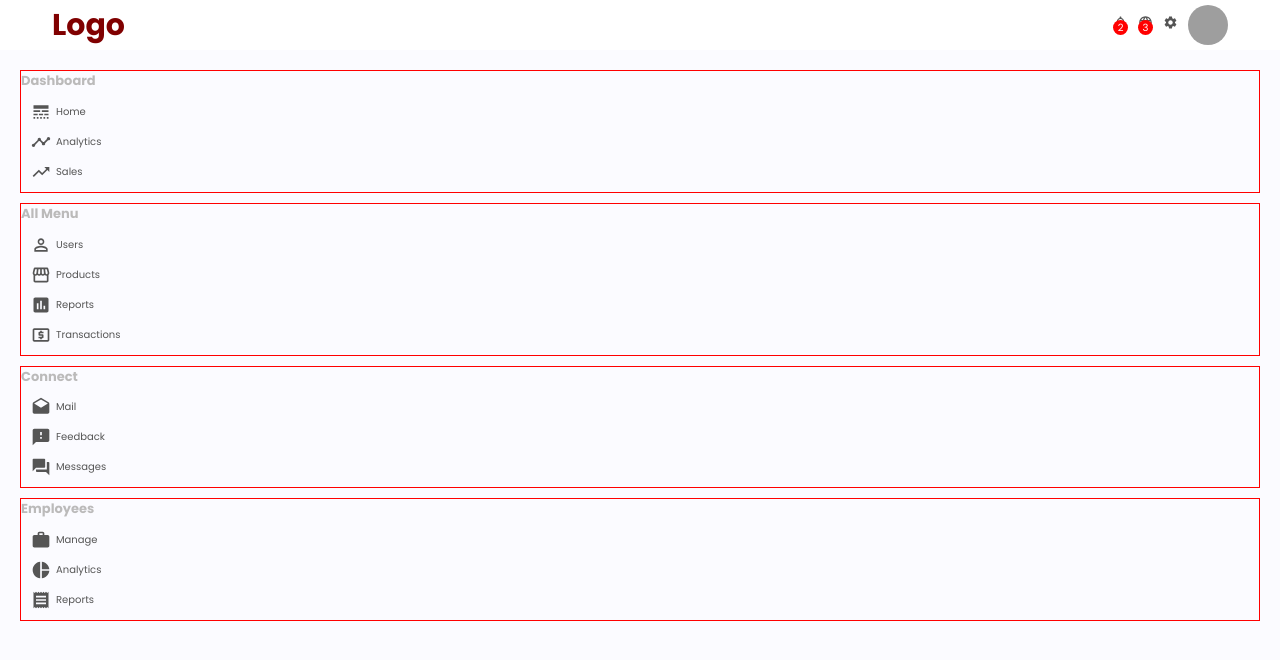
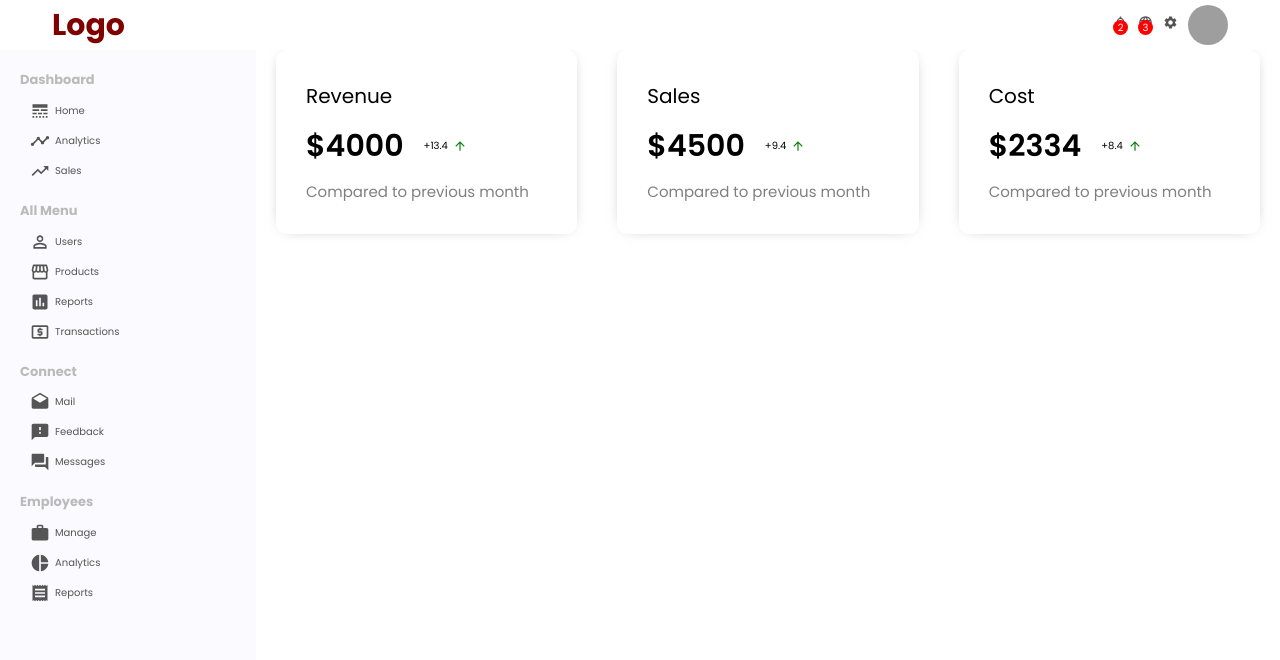
Before and after one commit to SeunJay/dashboard, a React (Create React App) app: page / in a window 1280 px wide. Shown: the top 660 px of the page. Built offline with nearby package versions, Linux system fonts and the light colour scheme; grey boxes are pictures that could not be loaded.

Commit message:
create home section for dashboard

```diff
--- a/src/App.js
+++ b/src/App.js
@@ -1,5 +1,5 @@
 import './App.css';
-import Dashboard from './pages/Dashboard';
+import Dashboard from './pages/dashboard/Dashboard';
 
 function App() {
   return (
--- /dev/null
+++ b/src/components/featured/Feature.js
@@ -0,0 +1,33 @@
+import React from 'react';
+
+import {
+  FeaturedContainer,
+  FeaturedItem,
+  FeaturedTitle,
+  FeaturedMoneyContainer,
+  FeaturedSub,
+} from './featured.styles';
+import { featureData } from '../../data/dummyData';
+import { ArrowUpward } from '@material-ui/icons';
+
+const Feature = () => {
+  return (
+    <FeaturedContainer>
+      {featureData.map((data, i) => (
+        <FeaturedItem key={i}>
+          <FeaturedTitle>{data.title}</FeaturedTitle>
+          <FeaturedMoneyContainer>
+            <span className='featuredMoney'>{data.money}</span>
+            <span className='featuredMoneyRate'>
+              {data.moneyRate}
+              <ArrowUpward className='featuredIcon' />
+            </span>
+          </FeaturedMoneyContainer>
+          <FeaturedSub>Compared to previous month</FeaturedSub>
+        </FeaturedItem>
+      ))}
+    </FeaturedContainer>
+  );
+};
+
+export default Feature;
--- /dev/null
+++ b/src/components/featured/featured.styles.js
@@ -0,0 +1,48 @@
+import styled from 'styled-components';
+
+export const FeaturedContainer = styled.div`
+  width: 100%;
+  display: flex;
+  justify-content: space-between;
+`;
+
+export const FeaturedItem = styled.div`
+  flex: 1;
+  margin: 0 2rem;
+  padding: 3rem;
+  border-radius: 1rem;
+  cursor: pointer;
+  box-shadow: 0 0 1.5rem -1rem rgba(0, 0, 0, 0.75);
+`;
+
+export const FeaturedTitle = styled.span`
+  font-size: 2rem;
+`;
+
+export const FeaturedMoneyContainer = styled.div`
+  margin: 1rem 0;
+  display: flex;
+  align-items: center;
+  .featuredMoney {
+    font-size: 3rem;
+    font-weight: 600;
+  }
+  .featuredMoneyRate {
+    display: flex;
+    align-items: center;
+    margin-left: 2rem;
+  }
+  .featuredIcon {
+    font-size: 1.4rem;
+    margin-left: 0.5rem;
+    color: green;
+  }
+  .featuredIcon.negative {
+    color: red;
+  }
+`;
+
+export const FeaturedSub = styled.span`
+  font-size: 1.5rem;
+  color: gray;
+`;
--- a/src/components/side-bar/sidebar.styles.js
+++ b/src/components/side-bar/sidebar.styles.js
@@ -30,7 +30,7 @@ export const SidebarWrapper = styled.div`
 
 export const SidebarMenu = styled.div`
   margin-bottom: 1rem;
-  border: 1px solid red;
+  /* border: 1px solid red; */
 `;
 
 export const SidebarTitle = styled.h3`
--- /dev/null
+++ b/src/data/dummyData.js
@@ -0,0 +1,5 @@
+export const featureData = [
+  { title: 'Revenue', money: '$4000', moneyRate: '+13.4' },
+  { title: 'Sales', money: '$4500', moneyRate: '+9.4' },
+  { title: 'Cost', money: '$2334', moneyRate: '+8.4' },
+];
--- a/src/pages/Dashboard.js
+++ b/src/pages/dashboard/Dashboard.js
@@ -1,6 +1,7 @@
 import React from 'react';
-import NavBar from '../components/nav-bar/NavBar';
-import SideBar from '../components/side-bar/SideBar';
+import NavBar from '../../components/nav-bar/NavBar';
+import SideBar from '../../components/side-bar/SideBar';
+import Home from '../home/Home';
 
 const Dashboard = () => {
   return (
@@ -8,6 +9,7 @@ const Dashboard = () => {
       <NavBar />
       <div className='container'>
         <SideBar />
+        <Home />
       </div>
     </div>
   );
--- /dev/null
+++ b/src/pages/home/Home.js
@@ -0,0 +1,14 @@
+import React from 'react';
+
+import Feature from '../../components/featured/Feature';
+import { HomeContainer } from './home.styles';
+
+const Home = () => {
+  return (
+    <HomeContainer>
+      <Feature />
+    </HomeContainer>
+  );
+};
+
+export default Home;
--- /dev/null
+++ b/src/pages/home/home.styles.js
@@ -0,0 +1,5 @@
+import styled from 'styled-components';
+
+export const HomeContainer = styled.div`
+  flex: 4;
+`;
```
Also changed, not shown: src/pages/dashboard/dashboard.styles.js (added).
